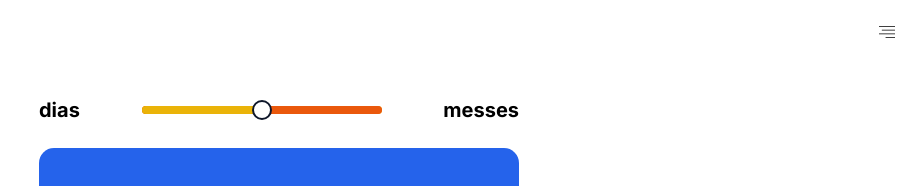
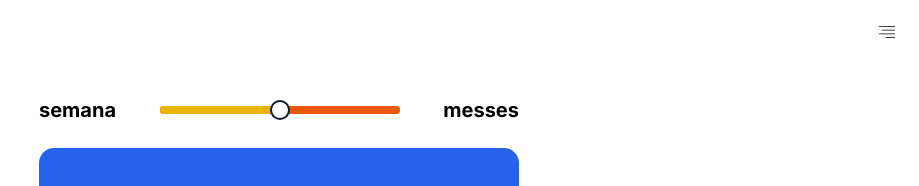
Before and after one commit to ismaelSS/aprendendo-ingles, a Next.js app: page /weekMonths in a window 1280 px wide. Shown: the top 186 px of the page, without its empty margins (361-1280 px from the left). Built offline with nearby package versions, Linux system fonts and the light colour scheme.

Commit message:
:lipstick: styles adjustment

```diff
--- a/src/components/weekMonthsCard/index.tsx
+++ b/src/components/weekMonthsCard/index.tsx
@@ -49,7 +49,7 @@ export default function WeekMonthsCard() {
     <div className="flex flex-col gap-6 items-center">
 
       <div className="w-[60vh] max-w-[90vw] flex justify-between gap-3 items-center text-xl font-bold">
-        <span>dias</span>
+        <span>semana</span>
         <Slider defaultValue={[1]} max={2} step={1} className="rounded-md h-2 w-1/2" onValueChange={handleChange}/>
         <span>messes</span>
       </div>
```
